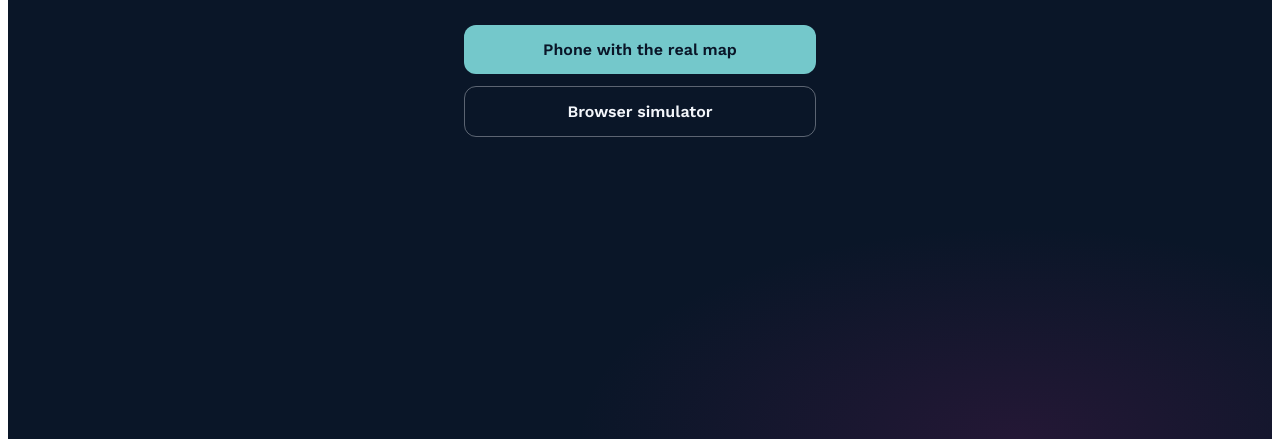
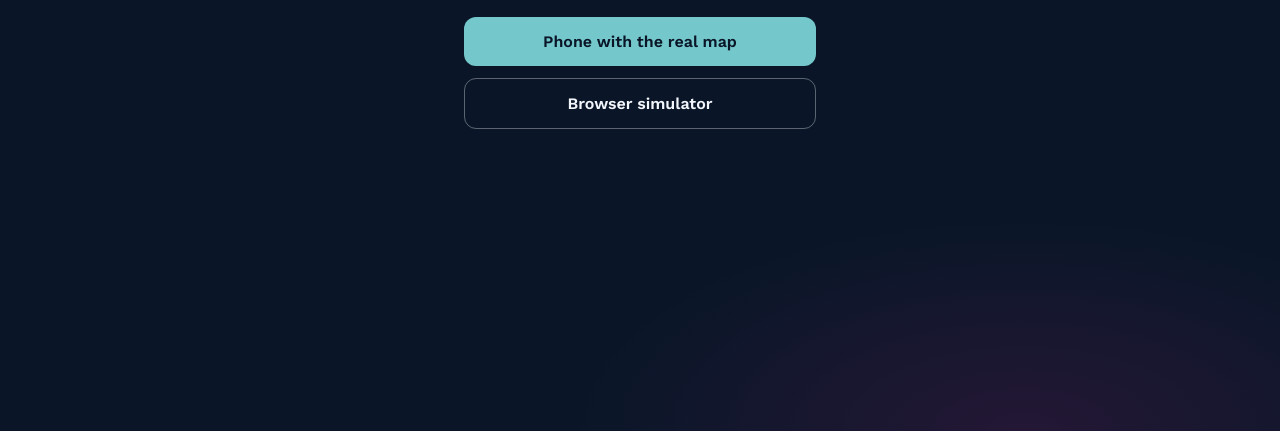
Before and after one commit to JeffreyCaines/AR-Wavemakers, a website built with Vite: page index.html in a window 1280 px wide. Shown: the part 417-864 px from the top of the page. Built offline with nearby package versions, Linux system fonts and the light colour scheme.

Commit message:
Update README.md

```diff
--- a/package.json
+++ b/package.json
@@ -22,5 +22,9 @@
   },
   "overrides": {
     "canvas": "npm:@napi-rs/canvas@^0.1.0"
+  },
+  "allowScripts": {
+    "core-js@3.29.1": true,
+    "esbuild@0.25.12": true
   }
 }
--- a/src/landing/styles.css
+++ b/src/landing/styles.css
@@ -1,4 +1,8 @@
 @import url("https://fonts.googleapis.com/css2?family=Work+Sans:wght@400;500;600;700&display=swap");
+
+body {
+  margin: 0;
+}
 
 .landing {
   min-height: var(--app-height, 100dvh);
```
Also changed, not shown: README.md, public/README.md, 2 other files.
